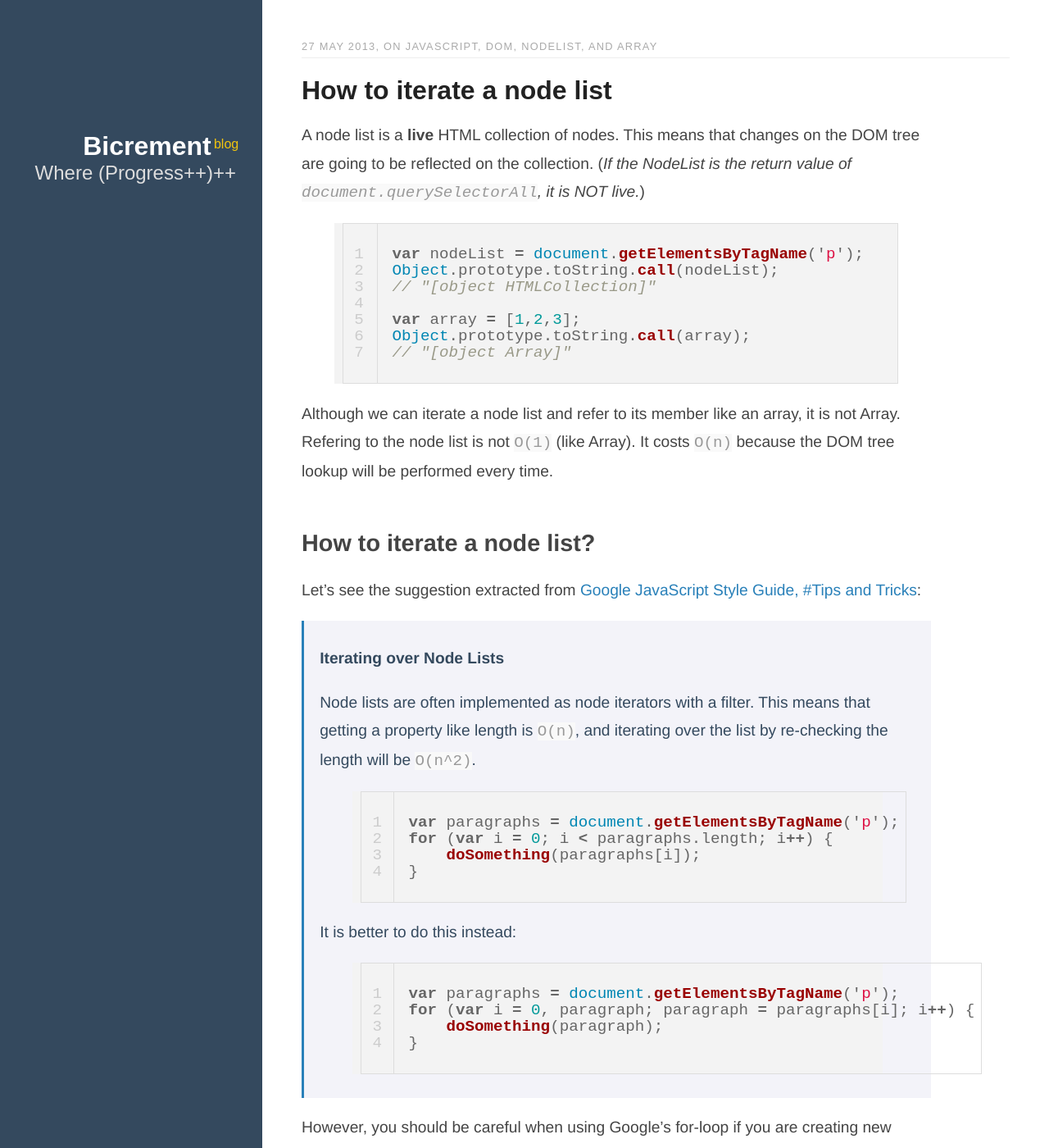
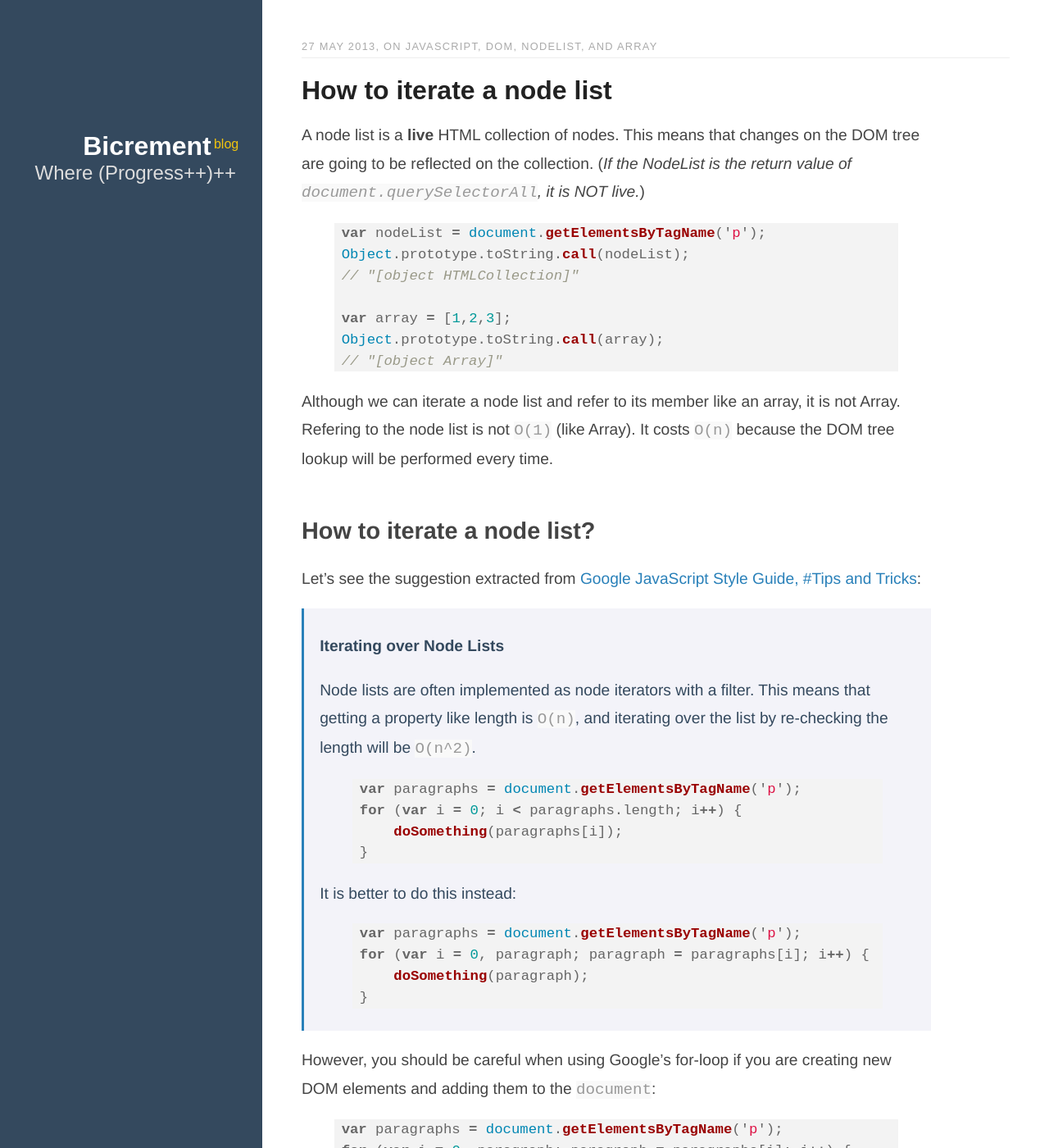
Before and after one commit to zhuochun/zhuochun.github.io, a Jekyll site: the page built from _posts/2013/2013-05-27-how-to-iterate-a-nodelist.markdown, in a window 1280 px wide and 1400 px high. Shown: the whole window at 82% size. Built offline with Jekyll 4.4.1, drawn with Linux system fonts in a browser that asks for light colours; nearby versions of some CDN libraries.

Commit message:
config fixes

```diff
--- a/_config.yml
+++ b/_config.yml
@@ -31,7 +31,14 @@ social:
 highlighter: pygments
 markdown: kramdown
 # Support Github Flavored Markdown
+# http://kramdown.gettalong.org/options.html
 kramdown:
   input: GFM
+  coderay_wrap: div
+  coderay_line_numbers: nil
+  coderay_line_number_start: 1
+  coderay_tab_width: 2
+  coderay_bold_every: false
+  coderay_css: style
 # Exclude files
 exclude: ['CNAME', 'README.md', '_drafts']
--- a/_posts/2013/2013-05-27-how-to-iterate-a-nodelist.markdown
+++ b/_posts/2013/2013-05-27-how-to-iterate-a-nodelist.markdown
@@ -10,7 +10,7 @@ A node list is a **live** HTML collection of nodes. This means that changes on
 the DOM tree are going to be reflected on the collection.
 (*If the NodeList is the return value of `document.querySelectorAll`, it is NOT live.*)
 
-{% highlight javascript linenos %}
+{% highlight javascript %}
 var nodeList = document.getElementsByTagName('p');
 Object.prototype.toString.call(nodeList);
 // "[object HTMLCollection]"
@@ -36,7 +36,7 @@ Let's see the suggestion extracted from
 This means that getting a property like length is <code>O(n)</code>, and
 iterating over the list by re-checking the length will be <code>O(n^2)</code>.</p>
 
-{% highlight javascript linenos %}
+{% highlight javascript %}
 var paragraphs = document.getElementsByTagName('p');
 for (var i = 0; i < paragraphs.length; i++) {
     doSomething(paragraphs[i]);
@@ -45,7 +45,7 @@ for (var i = 0; i < paragraphs.length; i++) {
 
 <p>It is better to do this instead:</p>
 
-{% highlight javascript linenos %}
+{% highlight javascript %}
 var paragraphs = document.getElementsByTagName('p');
 for (var i = 0, paragraph; paragraph = paragraphs[i]; i++) {
     doSomething(paragraph);
@@ -56,7 +56,7 @@ for (var i = 0, paragraph; paragraph = paragraphs[i]; i++) {
 However, you should be careful when using Google's for-loop if you are creating
 new DOM elements and adding them to the `document`:
 
-{% highlight javascript linenos %}
+{% highlight javascript %}
 var paragraphs = document.getElementsByTagName('p');
 for (var i = 0, paragraph; paragraph = paragraphs[i]; i++) {
     paragraph.appendChild( document.createElement('p') );
@@ -75,7 +75,7 @@ and [2](http://jsperf.com/iterate-nodelist-in-loop-2) with several different for
 
 I recommend using the following for-loop, which I always use. It prevents infinite loop and is fast as well.
 
-{% highlight javascript linenos %}
+{% highlight javascript %}
 var paragraphs = document.getElementsByTagName('p');
 for (var i = 0, len = paragraphs.length; i < len; i++) {
     doSomething(paragraphs[i]);
--- a/css/main.css
+++ b/css/main.css
@@ -333,14 +333,6 @@ img {
     text-shadow: 0 1px 1px #333;
 }
 
-.highlight {
-    background: #f3f3f3;
-}
-
-.highlight .lineno {
-    padding: 0 .3em;
-}
-
 table {
     background-color: transparent;
     border-collapse: collapse;
@@ -372,6 +364,9 @@ blockquote {
 
 pre {
     padding-left: 0.5em;
+    white-space: pre;
+    word-wrap: normal;
+    overflow-x: scroll;
 }
 
 pre code {
@@ -382,6 +377,12 @@ pre code {
 code {
     color: #999;
     background-color: #f9f9f9;
+}
+
+.highlight, .code {
+    background: #f3f3f3;
+    font-size: .9em;
+    line-height: 1.5em;
 }
 
 .page-nav {
```
Also changed, not shown: _posts/2013/2013-05-19-visualize-sorting-algorithms-using-d3-js.markdown (+4 -4 lines).
